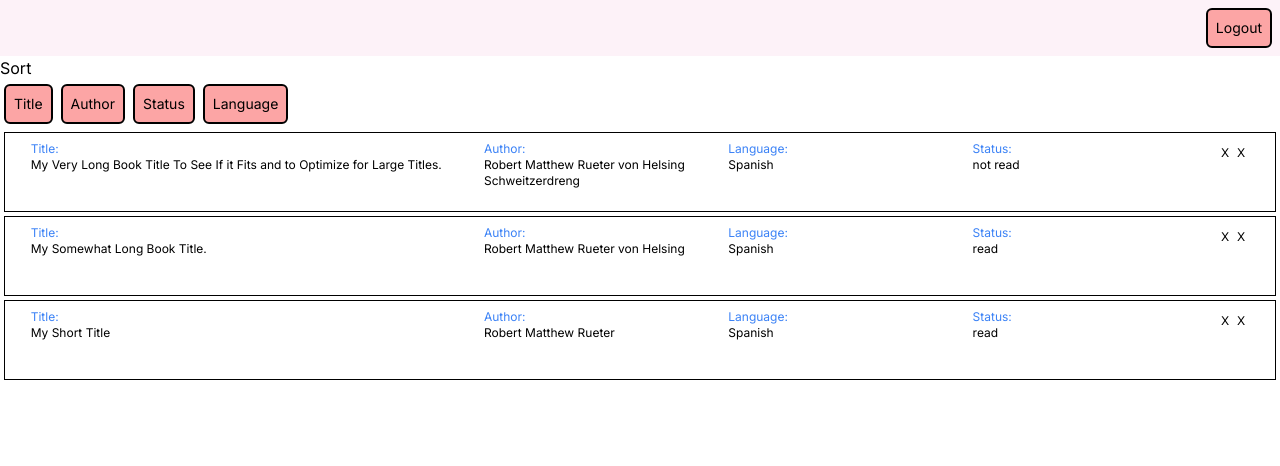
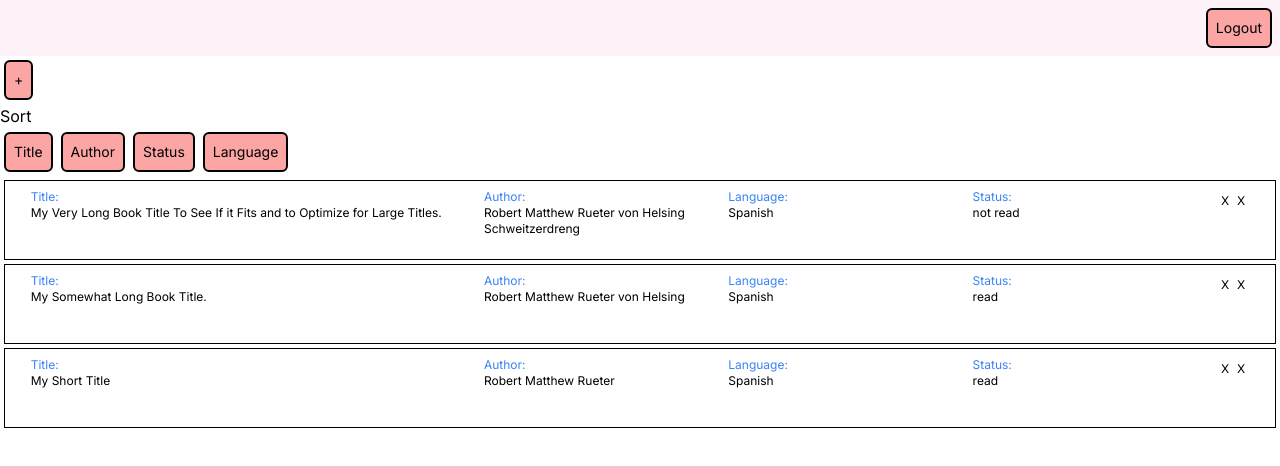
Before and after one commit to MattRueter/my-library, a Next.js app in the folder front-end/: page /dashboard in a window 1280 px wide. Shown: the top 466 px of the page. Built offline with nearby package versions, Linux system fonts and the light colour scheme.

Commit message:
place form within Dashboard and set up toggling open/close.

```diff
--- a/front-end/src/app/dashboard/page.js
+++ b/front-end/src/app/dashboard/page.js
@@ -1,5 +1,8 @@
+"use client"
+import { useState } from "react";
 import Navbar from "@/components/Navbar";
 import Card from "@/components/Card";
+import Form from "@/components/Form";
 
 const example=[
   {
@@ -24,9 +27,25 @@ const example=[
 
 
 function Dashboard (){
+  const [ formDisplay, setFormDisplay ] = useState("hidden");
+
+  const toggleForm = () => {
+    if(formDisplay === "hidden"){
+      setFormDisplay("block")
+    }else{
+      setFormDisplay("hidden")
+    }
+  }
+
     return(
         <>
           <Navbar/>
+          <section >
+            <button className="border-2 border-black rounded-md bg-red-300 p-2 m-1 text-xs sm:text-sm" onClick={toggleForm}>+</button>
+            <div className={formDisplay}>
+              <Form/>
+            </div>
+          </section>
           <section>
             <p>Sort</p>
             <button className="border-2 border-black rounded-md bg-red-300 p-2 m-1 text-xs sm:text-sm">Title</button>
--- a/front-end/src/components/Form.js
+++ b/front-end/src/components/Form.js
@@ -1,6 +1,6 @@
 const Form = () => {
     return(
-        <form className="border border-black rounded-md flex flex-col p-1 m-5">
+        <form className="absolute bg-white border border-black rounded-md flex flex-col p-1 m-5 max-w-48">
             <input className="border border-red-300 m-1 p-1" placeholder="Title"></input>
             <input className="border border-red-300 m-1 p-1" placeholder="Author"></input>
             <input className="border border-red-300 m-1 p-1" placeholder="Language"></input>
```
